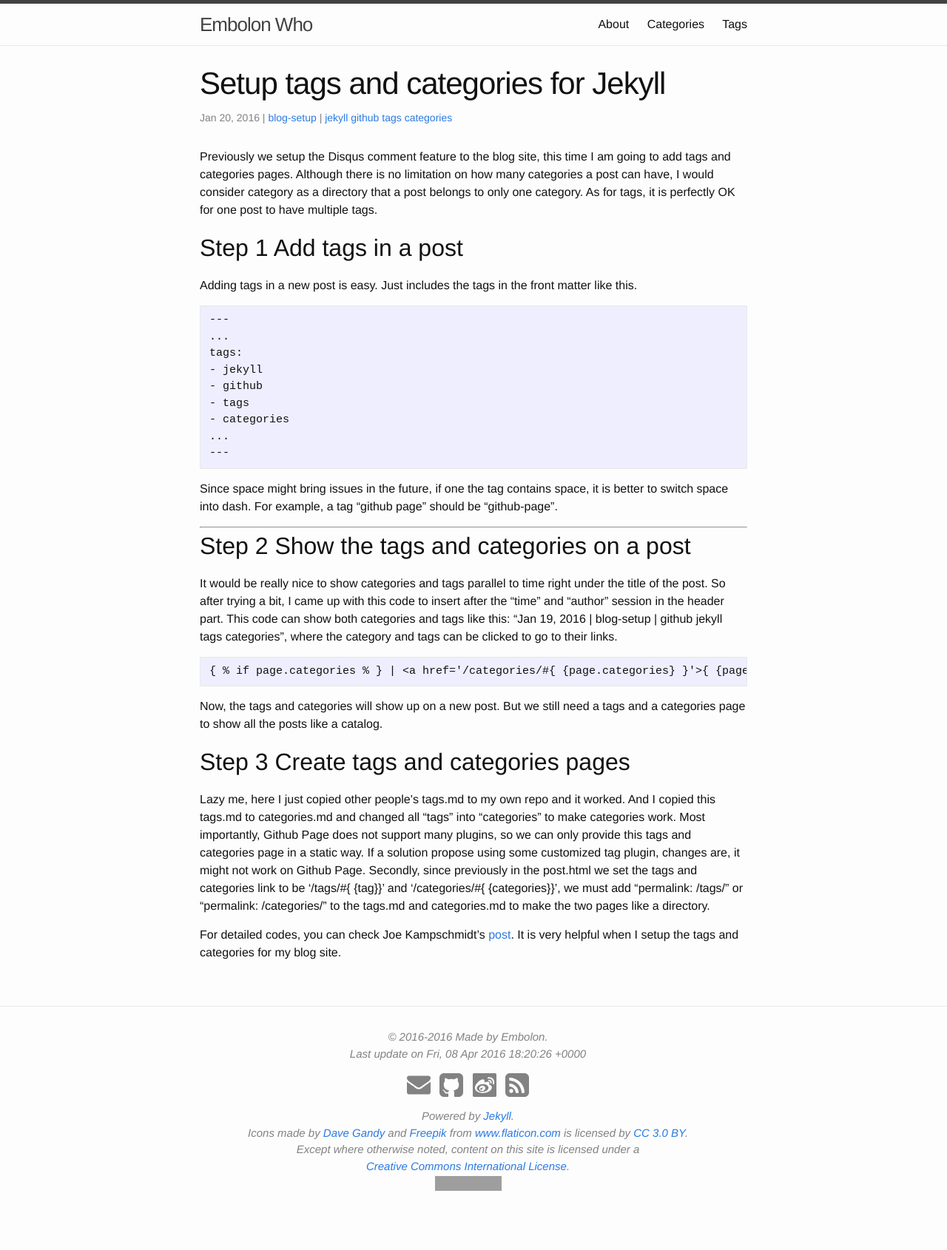
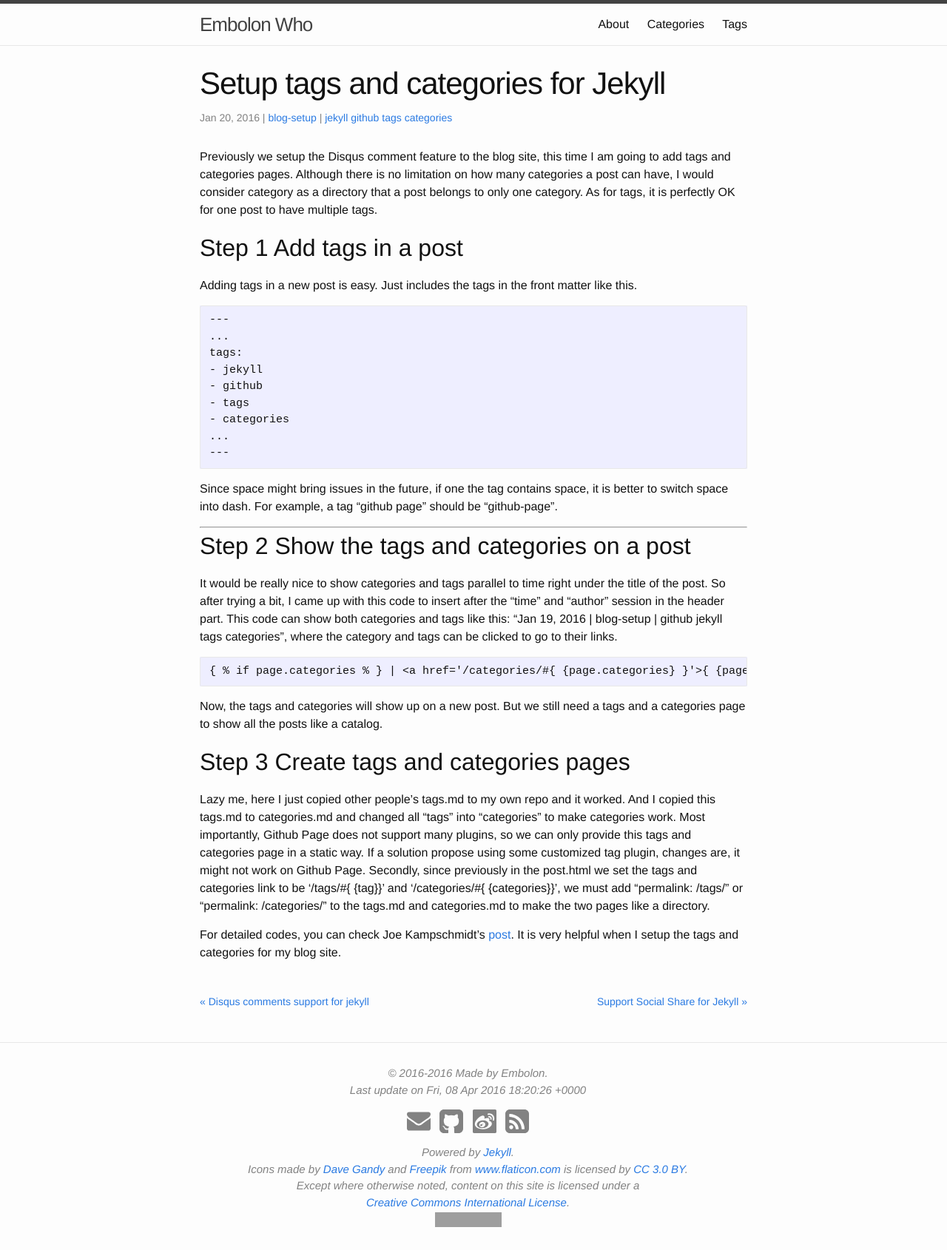
Before and after one commit to embolon/embolon.github.io, a Jekyll site: the page built from _posts/2016-01-19-setup-tags-and-categories-for-jekyll.md, in a window 1280 px wide. Shown: the whole page at 74% size. Built offline with Jekyll 4.4.1, drawn with Linux system fonts in a browser that asks for light colours; comment, search, counter and statistics services are not loaded; before the commit the page ends 1641 px from its top, so only the background shows below that; grey boxes are pictures that could not be loaded.

Commit message:
added page navigation

```diff
--- a/_includes/share.html
+++ b/_includes/share.html
@@ -1,4 +1,4 @@
-g% assign tagStr = '' %}
+{% assign tagStr = '' %}
 {% capture url %}{{ site.url }}{{ page.url }}{% endcapture %}
 
 {% for tag in page.tags %}
--- a/_layouts/post.html
+++ b/_layouts/post.html
@@ -15,6 +15,19 @@ layout: default
     {{ content }}
   </div>
 
+  <div class="page-navigation">
+    {% if page.previous.url %}
+      <a class="prev-page" href="{{ page.previous.url }}">&laquo; {{ page.previous.title }}</a>
+    {% else %}
+      <a class="prev-page"></a>
+    {% endif %}
+    {% if page.next.url %}
+      <a class="next-page" href="{{ page.next.url }}">{{ page.next.title }} &raquo;</a>
+    {% else %}
+      <a class="next-page"></a>
+    {% endif %}
+  </div>
+
   <div class="social-share">
     {% if page.language == 'english' %}{% include addthis_activate.html %}{% endif %}
     {% if page.language == 'chinese' %}{% include jiathis.html %}{% endif %}
--- a/_sass/_layout.scss
+++ b/_sass/_layout.scss
@@ -258,3 +258,18 @@
         }
     }
 }
+
+.page-navigation {
+    font-size: 14px;
+    display: block;
+    width: auto;
+    overflow: hidden;
+    a {
+      width: 50%;
+      float: left;
+      margin: 1em 0;
+    }
+    .next-page {
+      text-align: right;
+    }
+}
```
Also changed, not shown: README.md.
